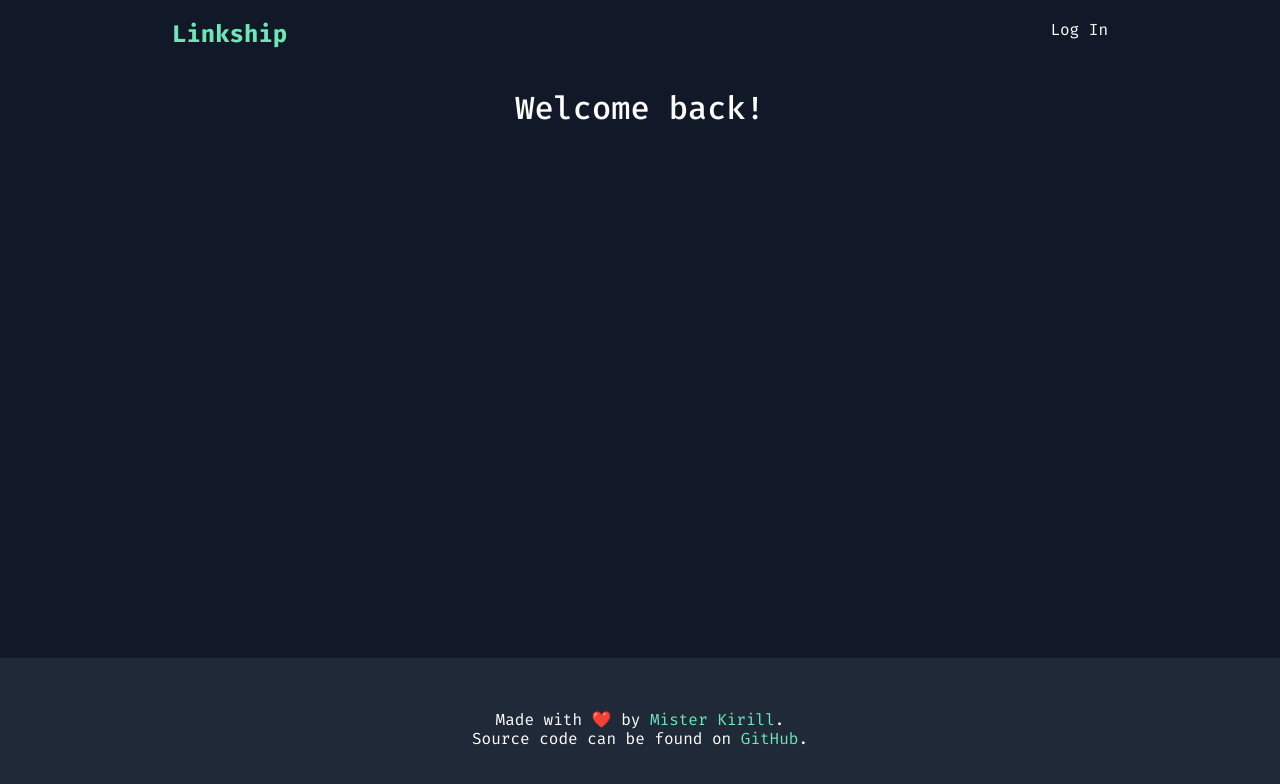
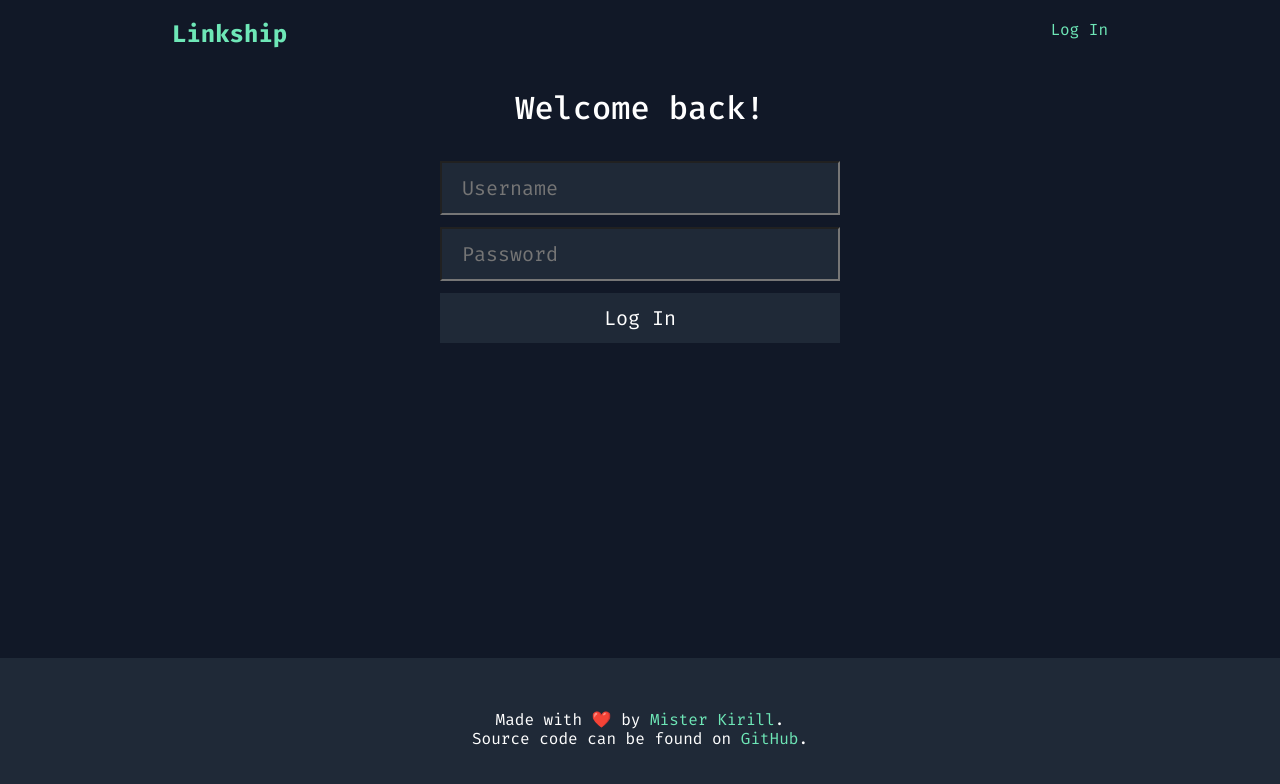
Before and after one commit to MisterKirill/linkship, a React (Vite) app in the folder frontend/: page /login in a window 1280 px wide. Shown: the top 784 px of the page. Built offline with nearby package versions, Linux system fonts and the light colour scheme.

Commit message:
Add login form

```diff
--- a/frontend/src/App.css
+++ b/frontend/src/App.css
@@ -39,9 +39,12 @@ main {
   color: white;
   text-decoration: none;
 }
-
 .nav-link:hover {
   text-decoration: underline;
+}
+
+.nav-link-active {
+  color: #6EE7B7;
 }
 
 @media screen and (max-width: 1000px) {
--- a/frontend/src/App.tsx
+++ b/frontend/src/App.tsx
@@ -1,7 +1,7 @@
 import './App.css'
-import { BrowserRouter, Link, Route, Routes } from 'react-router-dom'
+import { BrowserRouter, Link, NavLink, Route, Routes } from 'react-router-dom'
 import Home from './pages/Home'
-import LogIn from './pages/Login'
+import LogIn from './pages/LogIn'
 import NotFound from './pages/NotFound'
 
 function App() {
@@ -11,7 +11,9 @@ function App() {
         <nav>
           <Link to="/" className="logo">Linkship</Link>
 
-          <Link to="/login" className="nav-link">Log In</Link>
+          <NavLink to="/login" className={({ isActive }) => isActive ? "nav-link nav-link-active" : "nav-link"}>
+            Log In
+          </NavLink>
         </nav>
 
         <main>
--- a/frontend/src/index.css
+++ b/frontend/src/index.css
@@ -16,3 +16,34 @@ h1, h2, h3, h4, h5, h6 {
 .text-link:hover {
   text-decoration: underline;
 }
+
+.form {
+  display: flex;
+  flex-direction: column;
+  width: 400px;
+  gap: 12px;
+}
+
+.text-field {
+  font-family: "Fira Mono", serif;
+  font-size: 20px;
+  padding: 13px 20px;
+  background-color: #1F2937;
+  color: white;
+}
+.text-field:focus {
+  background-color: #243141;
+}
+
+.button {
+  font-family: "Fira Mono", serif;
+  font-size: 20px;
+  padding: 13px 20px;
+  background-color: #1F2937;
+  border: none;
+  color: white;
+  cursor: pointer;
+}
+.button:hover {
+  background-color: #243141;
+}
--- a/frontend/src/pages/LogIn.tsx
+++ b/frontend/src/pages/LogIn.tsx
@@ -1,7 +1,24 @@
+import { FormEvent, useState } from 'react'
+
 function LogIn() {
+  const [username, setUsername] = useState('')
+  const [password, setPassword] = useState('')
+
+  const logIn = (e: FormEvent) => {
+    e.preventDefault()
+
+    console.log(username, password)
+  }
+
   return (
     <>
       <h1>Welcome back!</h1>
+
+      <form className="form" onSubmit={logIn}>
+        <input type="text" placeholder="Username" className="text-field" onChange={(e) => setUsername(e.target.value)} required />
+        <input type="password" placeholder="Password" className="text-field" onChange={(e) => setPassword(e.target.value)} required />
+        <input type="submit" value="Log In" className="button" />
+      </form>
     </>
   )
 }
```
